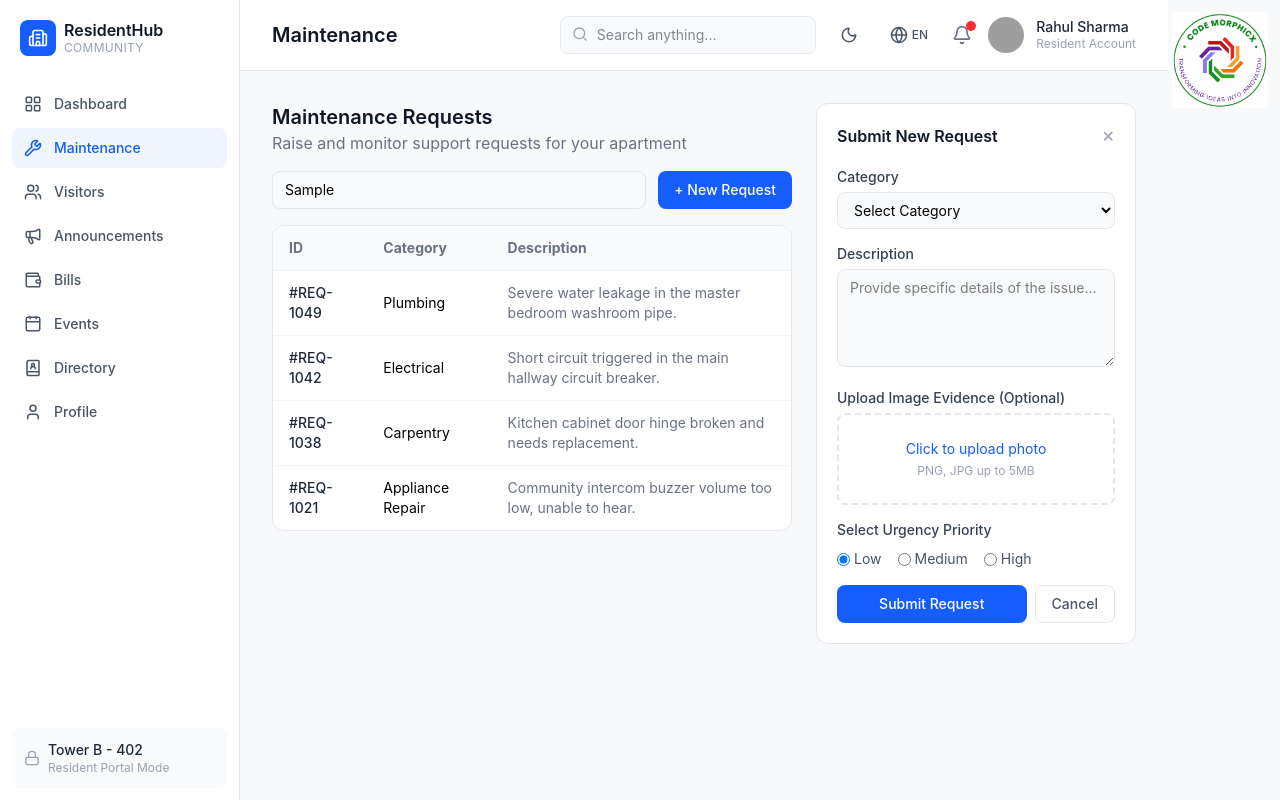
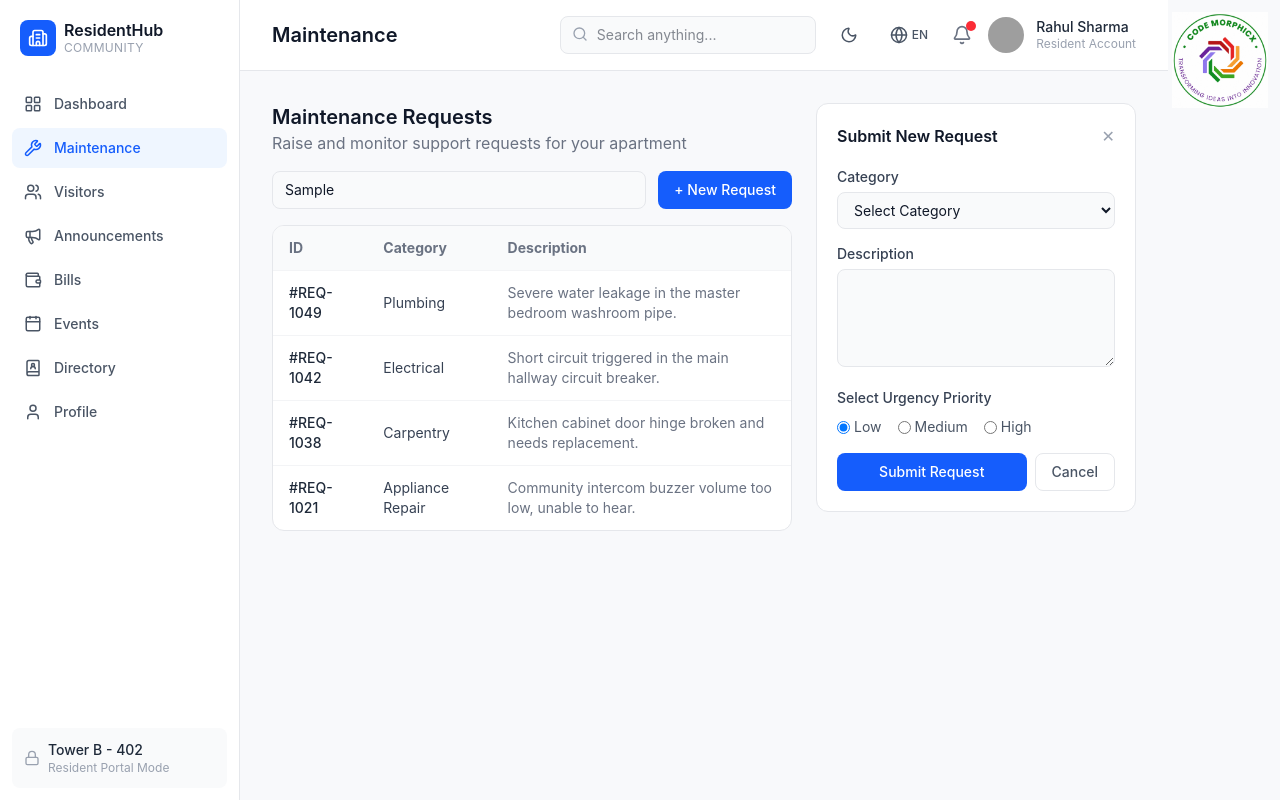
Before and after one commit to nandanshivanna10-tech/residenthub-portal, a React (Vite) app: page /maintenance in a window 1280 px wide. Both pictures are taken after typing "Sample" into the empty fields and a click on the button "+ New Request". Built offline with nearby package versions, Linux system fonts and the light colour scheme; grey boxes are pictures that could not be loaded.

Commit message:
Add dark mode and translations to Maintenance page

```diff
--- a/src/i18n/translations.js
+++ b/src/i18n/translations.js
@@ -14,6 +14,22 @@
     welcome: "Welcome to ResidentHub",
     tagline: "Manage your apartment, bills, & visitors in one place",
     signIn: "Sign In",
+
+    maintenanceTitle: "Maintenance Requests",
+    maintenanceSubtitle: "Raise and monitor support requests for your apartment",
+    searchRequest: "Search request...",
+    newRequest: "+ New Request",
+    id: "ID",
+    category: "Category",
+    description: "Description",
+    submitNewRequest: "Submit New Request",
+    selectCategory: "Select Category",
+    submitRequest: "Submit Request",
+    cancel: "Cancel",
+    urgencyPriority: "Select Urgency Priority",
+    low: "Low",
+    medium: "Medium",
+    high: "High",
   },
   hi: {
     dashboard: "डैशबोर्ड",
@@ -30,5 +46,21 @@
     welcome: "ResidentHub में आपका स्वागत है",
     tagline: "अपने अपार्टमेंट, बिल और आगंतुकों को एक जगह प्रबंधित करें",
     signIn: "साइन इन करें",
+
+    maintenanceTitle: "रखरखाव अनुरोध",
+    maintenanceSubtitle: "अपने अपार्टमेंट के लिए सहायता अनुरोध दर्ज करें और उनकी निगरानी करें",
+    searchRequest: "अनुरोध खोजें...",
+    newRequest: "+ नया अनुरोध",
+    id: "आईडी",
+    category: "श्रेणी",
+    description: "विवरण",
+    submitNewRequest: "नया अनुरोध सबमिट करें",
+    selectCategory: "श्रेणी चुनें",
+    submitRequest: "अनुरोध सबमिट करें",
+    cancel: "रद्द करें",
+    urgencyPriority: "तात्कालिकता प्राथमिकता चुनें",
+    low: "कम",
+    medium: "मध्यम",
+    high: "उच्च",
   },
 };
--- a/src/pages/Maintenance.jsx
+++ b/src/pages/Maintenance.jsx
@@ -1,4 +1,5 @@
 import { useState } from "react";
+import { useLanguage } from "../context/LanguageContext";
 
 const initialRequests = [
   { id: "#REQ-1049", category: "Plumbing", desc: "Severe water leakage in the master bedroom washroom pipe." },
@@ -8,43 +9,44 @@
 ];
 
 export default function Maintenance() {
+  const { t } = useLanguage();
   const [showForm, setShowForm] = useState(false);
   const [requests] = useState(initialRequests);
 
   return (
     <div className="flex gap-6">
       <div className="flex-1">
-        <h2 className="text-xl font-semibold text-gray-900">Maintenance Requests</h2>
-        <p className="text-gray-500 mb-4">Raise and monitor support requests for your apartment</p>
+        <h2 className="text-xl font-semibold text-gray-900 dark:text-gray-100">{t("maintenanceTitle")}</h2>
+        <p className="text-gray-500 dark:text-gray-400 mb-4">{t("maintenanceSubtitle")}</p>
 
         <div className="flex gap-3 mb-4">
           <input
-            placeholder="Search request..."
-            className="flex-1 px-3 py-2 rounded-lg border border-gray-200 bg-gray-50 text-sm"
+            placeholder={t("searchRequest")}
+            className="flex-1 px-3 py-2 rounded-lg border border-gray-200 dark:border-gray-700 bg-gray-50 dark:bg-gray-800 text-sm text-gray-900 dark:text-gray-100"
           />
           <button
             onClick={() => setShowForm(true)}
-            className="bg-blue-600 text-white px-4 py-2 rounded-lg text-sm font-medium"
+            className="bg-blue-600 text-white px-4 py-2 rounded-lg text-sm font-medium whitespace-nowrap"
           >
-            + New Request
+            {t("newRequest")}
           </button>
         </div>
 
-        <div className="bg-white rounded-xl border border-gray-200 overflow-hidden">
+        <div className="bg-white dark:bg-gray-900 rounded-xl border border-gray-200 dark:border-gray-700 overflow-hidden transition-colors">
           <table className="w-full text-sm">
-            <thead className="bg-gray-50 text-gray-500 text-left">
+            <thead className="bg-gray-50 dark:bg-gray-800 text-gray-500 dark:text-gray-400 text-left">
               <tr>
-                <th className="px-4 py-3">ID</th>
-                <th className="px-4 py-3">Category</th>
-                <th className="px-4 py-3">Description</th>
+                <th className="px-4 py-3">{t("id")}</th>
+                <th className="px-4 py-3">{t("category")}</th>
+                <th className="px-4 py-3">{t("description")}</th>
               </tr>
             </thead>
             <tbody>
               {requests.map((r) => (
-                <tr key={r.id} className="border-t border-gray-100">
-                  <td className="px-4 py-3 font-medium text-gray-800">{r.id}</td>
-                  <td className="px-4 py-3">{r.category}</td>
-                  <td className="px-4 py-3 text-gray-500">{r.desc}</td>
+                <tr key={r.id} className="border-t border-gray-100 dark:border-gray-800">
+                  <td className="px-4 py-3 font-medium text-gray-800 dark:text-gray-100">{r.id}</td>
+                  <td className="px-4 py-3 text-gray-700 dark:text-gray-300">{r.category}</td>
+                  <td className="px-4 py-3 text-gray-500 dark:text-gray-400">{r.desc}</td>
                 </tr>
               ))}
             </tbody>
@@ -53,41 +55,33 @@
       </div>
 
       {showForm && (
-        <div className="w-80 bg-white rounded-xl border border-gray-200 p-5 h-fit">
+        <div className="w-80 bg-white dark:bg-gray-900 rounded-xl border border-gray-200 dark:border-gray-700 p-5 h-fit transition-colors">
           <div className="flex justify-between items-center mb-4">
-            <h3 className="font-semibold text-gray-900">Submit New Request</h3>
+            <h3 className="font-semibold text-gray-900 dark:text-gray-100">{t("submitNewRequest")}</h3>
             <button onClick={() => setShowForm(false)} className="text-gray-400">✕</button>
           </div>
 
-          <label className="text-sm font-medium text-gray-700">Category</label>
-          <select className="w-full mt-1 mb-3 px-3 py-2 rounded-lg border border-gray-200 bg-gray-50 text-sm">
-            <option>Select Category</option>
+          <label className="text-sm font-medium text-gray-700 dark:text-gray-300">{t("category")}</label>
+          <select className="w-full mt-1 mb-3 px-3 py-2 rounded-lg border border-gray-200 dark:border-gray-700 bg-gray-50 dark:bg-gray-800 text-sm text-gray-900 dark:text-gray-100">
+            <option>{t("selectCategory")}</option>
             <option>Plumbing</option>
             <option>Electrical</option>
             <option>Carpentry</option>
             <option>Appliance Repair</option>
             <option>General</option>
-
           </select>
 
-          <label className="text-sm font-medium text-gray-700">Description</label>
+          <label className="text-sm font-medium text-gray-700 dark:text-gray-300">{t("description")}</label>
           <textarea
             rows={4}
-            placeholder="Provide specific details of the issue..."
-            className="w-full mt-1 mb-3 px-3 py-2 rounded-lg border border-gray-200 bg-gray-50 text-sm"
+            className="w-full mt-1 mb-3 px-3 py-2 rounded-lg border border-gray-200 dark:border-gray-700 bg-gray-50 dark:bg-gray-800 text-sm text-gray-900 dark:text-gray-100"
           />
 
-          <label className="text-sm font-medium text-gray-700">Upload Image Evidence (Optional)</label>
-          <div className="mt-1 mb-3 border-2 border-dashed border-gray-200 rounded-lg py-6 text-center text-sm text-blue-600 cursor-pointer">
-            Click to upload photo
-            <p className="text-xs text-gray-400 mt-1">PNG, JPG up to 5MB</p>
-          </div>
-
-          <label className="text-sm font-medium text-gray-700">Select Urgency Priority</label>
-          <div className="flex gap-4 mt-2 mb-4 text-sm text-gray-600">
-            {["Low", "Medium", "High"].map((p) => (
+          <label className="text-sm font-medium text-gray-700 dark:text-gray-300">{t("urgencyPriority")}</label>
+          <div className="flex gap-4 mt-2 mb-4 text-sm text-gray-600 dark:text-gray-300">
+            {[t("low"), t("medium"), t("high")].map((p, i) => (
               <label key={p} className="flex items-center gap-1">
-                <input type="radio" name="priority" defaultChecked={p === "Low"} />
+                <input type="radio" name="priority" defaultChecked={i === 0} />
                 {p}
               </label>
             ))}
@@ -95,13 +89,13 @@
 
           <div className="flex gap-2">
             <button className="flex-1 bg-blue-600 text-white py-2 rounded-lg text-sm font-medium">
-              Submit Request
+              {t("submitRequest")}
             </button>
             <button
               onClick={() => setShowForm(false)}
-              className="px-4 py-2 rounded-lg text-sm font-medium border border-gray-200 text-gray-600"
+              className="px-4 py-2 rounded-lg text-sm font-medium border border-gray-200 dark:border-gray-700 text-gray-600 dark:text-gray-300"
             >
-              Cancel
+              {t("cancel")}
             </button>
           </div>
         </div>
```
